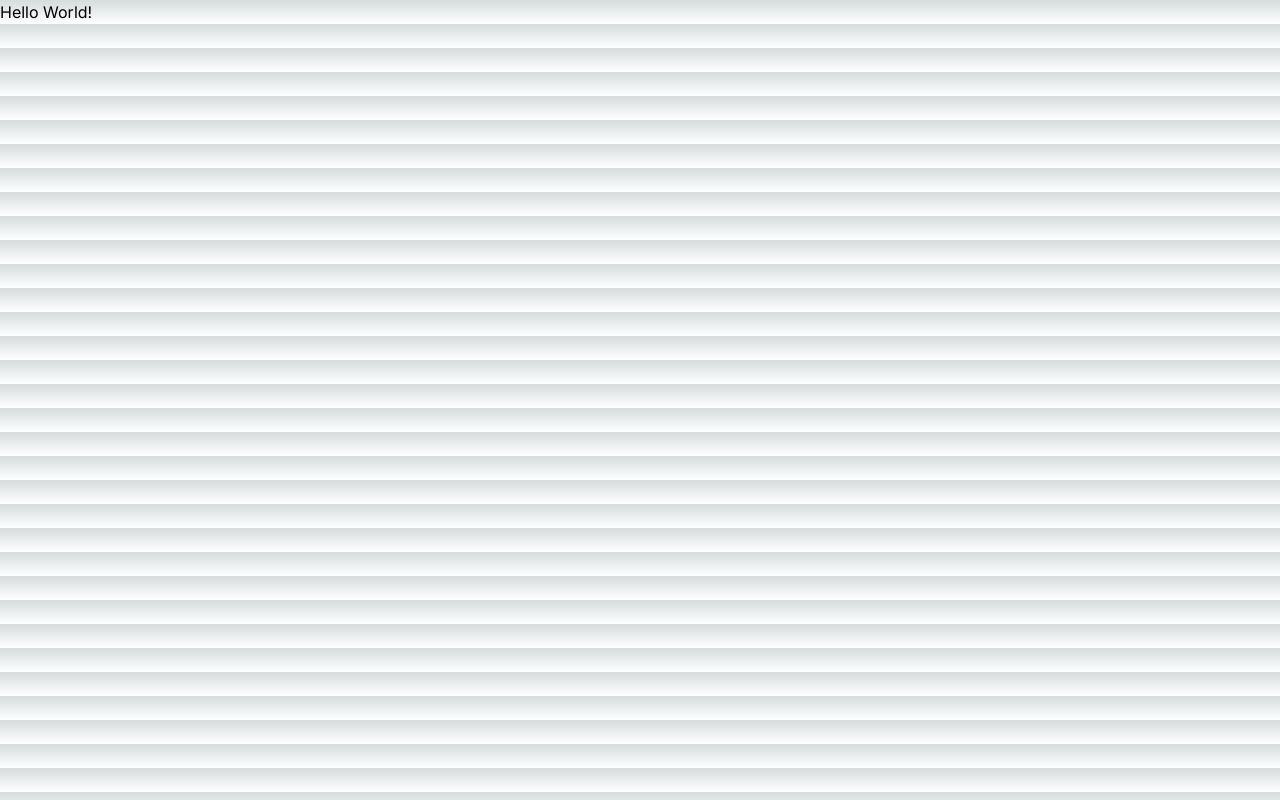
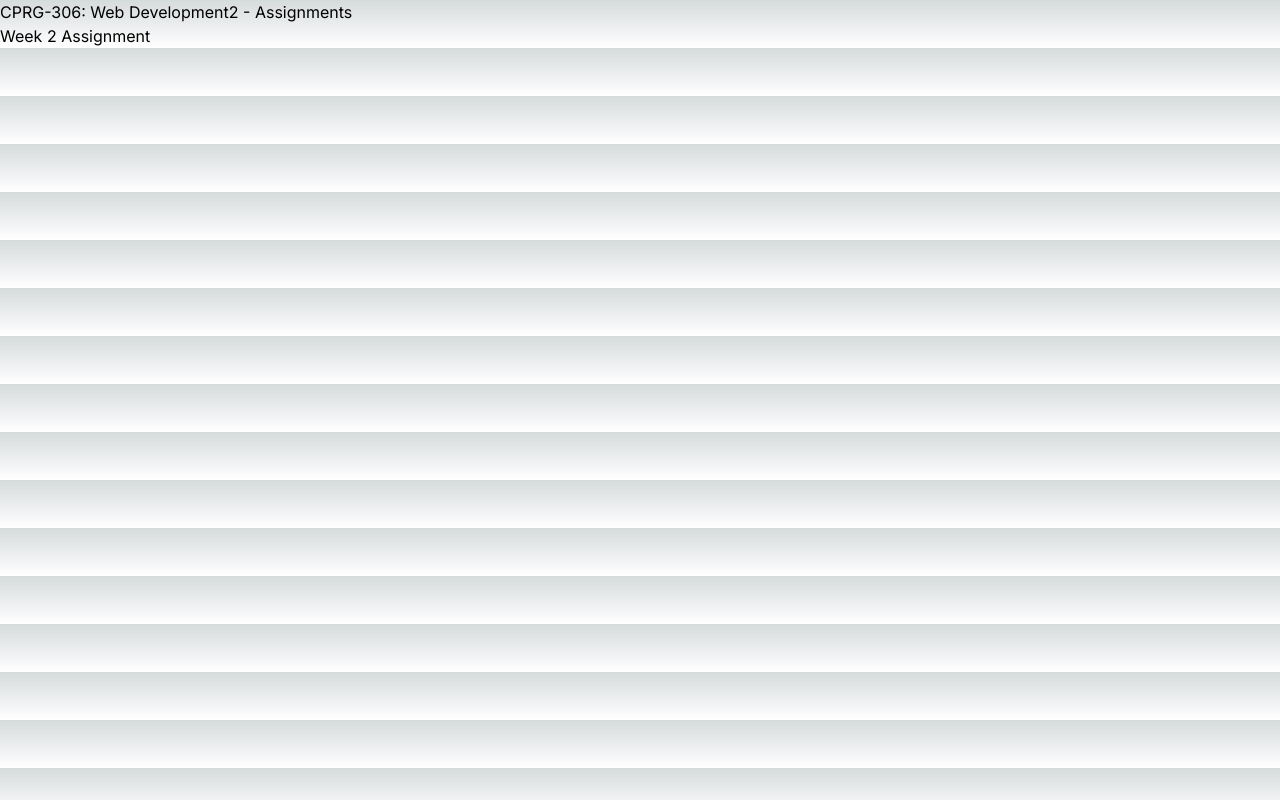
Before and after one commit to YePhone-Kyaw/cprg306-assignments, a Next.js app: page / in a window 1280 px wide. Built offline with nearby package versions, Linux system fonts and the light colour scheme.

Commit message:
final update

```diff
--- a/app/page.js
+++ b/app/page.js
@@ -1,9 +1,11 @@
 import Image from "next/image";
+import Link from "next/link";
 
 export default function Home() {
   return (
     <main>
-      <p>Hello World!</p>
+      <h1>CPRG-306: Web Development2 - Assignments</h1>
+      <Link href="week-2">Week 2 Assignment</Link>
     </main>
   );
 }
--- a/app/week-2/page.js
+++ b/app/week-2/page.js
@@ -3,7 +3,7 @@ import StudentInfo from "./student-info";
 export default function Page() {
     return (
       <main>
-        <h1>CPRG-306: Web Development 2 - Assignments</h1>
+        <h1>Shopping List</h1>
         <StudentInfo />
       </main>
     );
```
